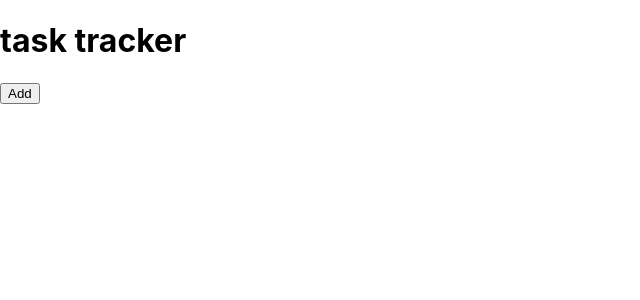
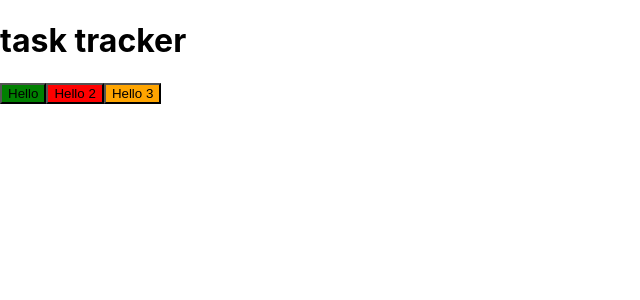
Before and after one commit to zengh100/react-task-tracker, a React (Create React App) app: page / in a window 1280 px wide. Shown: the top 300 px of the page, without its empty margins (0-640 px from the left). Built offline with nearby package versions, Linux system fonts and the light colour scheme.

Commit message:
add destructed props to pass parameters back to Button.js to make this Button componenet reusable.

```diff
--- a/src/components/Button.js
+++ b/src/components/Button.js
@@ -1,8 +1,8 @@
 import React from 'react'
 
-const Button = () => {
+const Button = ({color,text}) => {
     return (
-        <button className='btn'>Add</button>
+        <button style={{backgroundColor:color}} className='btn'>{text}</button>
     )
 }
 
--- a/src/components/Header.js
+++ b/src/components/Header.js
@@ -6,7 +6,9 @@ const Header = ({title}) => {
     return (
         <header className='header'>
             <h1>{title}</h1>
-            <Button />
+            <Button color='green' text='Hello'/>
+            <Button color='red' text='Hello 2'/>
+            <Button color='orange' text='Hello 3'/>
         </header>
     )
 }
```
